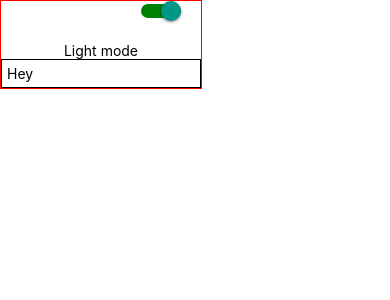
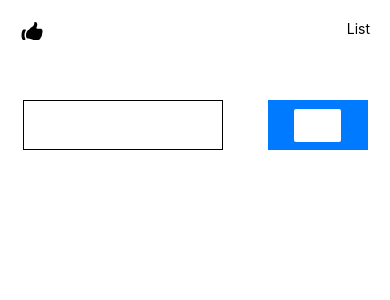
Before and after one commit to LEAP2k22Spring/Leap3MB, a React Native app: screen / in a window 390 px wide. Shown: the top 300 px of the page. Built offline with nearby package versions, Linux system fonts and the light colour scheme.

Commit message:
todo list

```diff
--- a/App.tsx
+++ b/App.tsx
@@ -6,9 +6,11 @@
  * @format
  */
 
-import React, {useState} from 'react';
+import React, {useReducer, useState} from 'react';
 import {
+  Alert,
   Appearance,
+  Button,
   Keyboard,
   KeyboardAvoidingView,
   Platform,
@@ -20,58 +22,80 @@ import {
   TouchableNativeFeedback,
   View,
 } from 'react-native';
+import {HandThumbUpIcon} from 'react-native-heroicons/solid';
+
+const initialTodos = {
+  list: [],
+  value: '',
+};
+const reducer = (state: any, action: any) => {
+  switch (action.type) {
+    case 'ADD':
+      return {...state, list: [...state.list, action.id, action.payload]};
+    case 'DELETE':
+      return state.filter((todo: any) => todo.id === action.id);
+    case 'ONCHANGE':
+      return {...state, value: action.payload};
+  }
+};
 
 function App(): JSX.Element {
   const colorScheme = Appearance.getColorScheme();
   const [isEnabled, setIsEnabled] = useState(colorScheme === 'light');
-  const [text, onChangeText] = useState('Hey');
-  // const [isEnabled1, setIsEnabled1] = useState(false);
+  // const [count, setCount] = useState(0);
   const toggleSwitch = () => setIsEnabled(previousState => !previousState);
-  console.log(text);
+  const [state, dispatch] = useReducer(reducer, initialTodos);
+
+  console.log(state);
+  let count = 0;
+
+  const handleAdd = () => {
+    if (state.value === '') {
+      return;
+    }
+    dispatch({type: 'ADD', id: count++, payload: state.value});
+  };
+  function Todos() {}
 
   return (
     <SafeAreaView>
       <KeyboardAvoidingView
         behavior={Platform.OS === 'ios' ? 'padding' : 'height'}
         style={styles.container}>
-        <TouchableNativeFeedback
-          onPress={() => {
-            Keyboard.dismiss();
-          }}>
-          <View
-            style={[
-              styles.container,
-              {
-                backgroundColor: isEnabled ? 'white' : 'black',
-              },
-            ]}>
-            <View style={{flex: 1, alignItems: 'flex-end', paddingRight: 20}}>
-              <Switch
-                trackColor={{false: '#767577', true: '#008000'}}
-                thumbColor={isEnabled ? '#f4f3f4' : '#f4f3f4'}
-                ios_backgroundColor="#f4f3f4"
-                onValueChange={toggleSwitch}
-                value={isEnabled}
-              />
-            </View>
-            <View
-              style={{
-                flex: 1,
-                alignItems: 'center',
-                justifyContent: 'flex-end',
-              }}>
-              <Text style={{color: isEnabled ? 'black' : 'white'}}>
-                {isEnabled ? 'Light mode' : 'Dark mode'}
-              </Text>
-              <TextInput
-                style={styles.input}
-                onChangeText={onChangeText}
-                value={text}
-                keyboardType={'phone-pad'}
+        <View>
+          <View style={styles.sectionHeader}>
+            <HandThumbUpIcon />
+            <Text>List</Text>
+          </View>
+          <View style={styles.sectionContainer}>
+            <TextInput
+              style={styles.input}
+              value={state.value}
+              onChangeText={text => dispatch({type: 'ONCHANGE', payload: text})}
+              // keyboardType={'phone-pad'}
+            />
+            <View style={styles.buttonStyle}>
+              <Button
+                onPress={handleAdd}
+                title="Add"
+                color="#ffff"
+                accessibilityLabel="Learn more about this purple button"
               />
             </View>
           </View>
-        </TouchableNativeFeedback>
+          <View style={styles.sectionList}>
+            {state.list.map((value: string, index: number) => {
+              return (
+                <Text
+                  style={{
+                    color: isEnabled ? 'black' : 'yellow',
+                  }}>
+                  {index + 1}) {value}
+                </Text>
+              );
+            })}
+          </View>
+        </View>
       </KeyboardAvoidingView>
     </SafeAreaView>
   );
@@ -79,13 +103,33 @@ function App(): JSX.Element {
 
 const styles = StyleSheet.create({
   sectionHeader: {
-    paddingHorizontal: 24,
-    backgroundColor: '#FFFF00',
+    display: 'flex',
+    flexDirection: 'row',
+    justifyContent: 'space-between',
     width: '100%',
     height: 100,
+    padding: 20,
+  },
+  sectionContainer: {
+    display: 'flex',
+    flexDirection: 'row',
+    justifyContent: 'space-around',
+  },
+  sectionList: {
+    marginTop: 20,
+    display: 'flex',
+    justifyContent: 'space-around',
+    flexDirection: 'row',
+  },
+  buttonStyle: {
+    backgroundColor: '#007AFF',
+    display: 'flex',
+    alignItems: 'center',
+    justifyContent: 'center',
+    width: 100,
   },
   container: {
-    display: 'flex',
+    // display: 'flex',
     width: '100%',
     height: '100%',
   },
```
Also changed, not shown: App(Input).tsx (added, +101 -0 lines).
